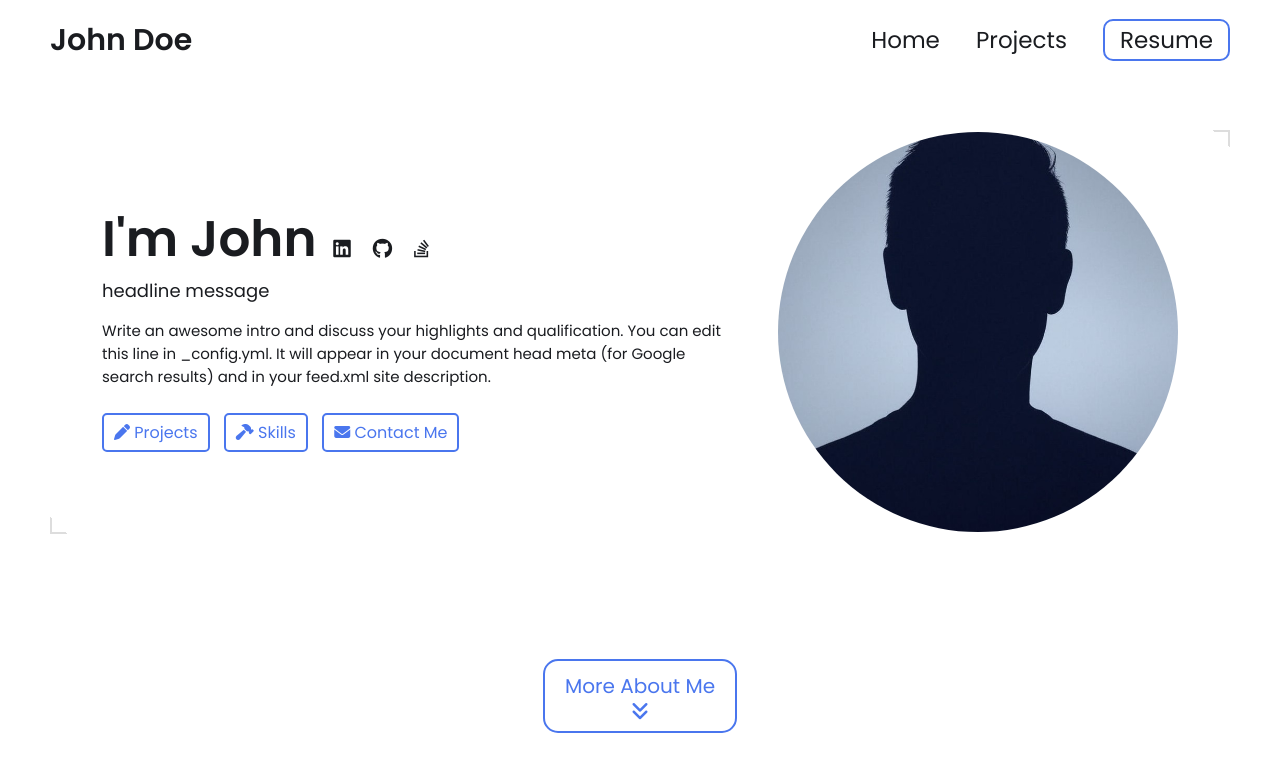
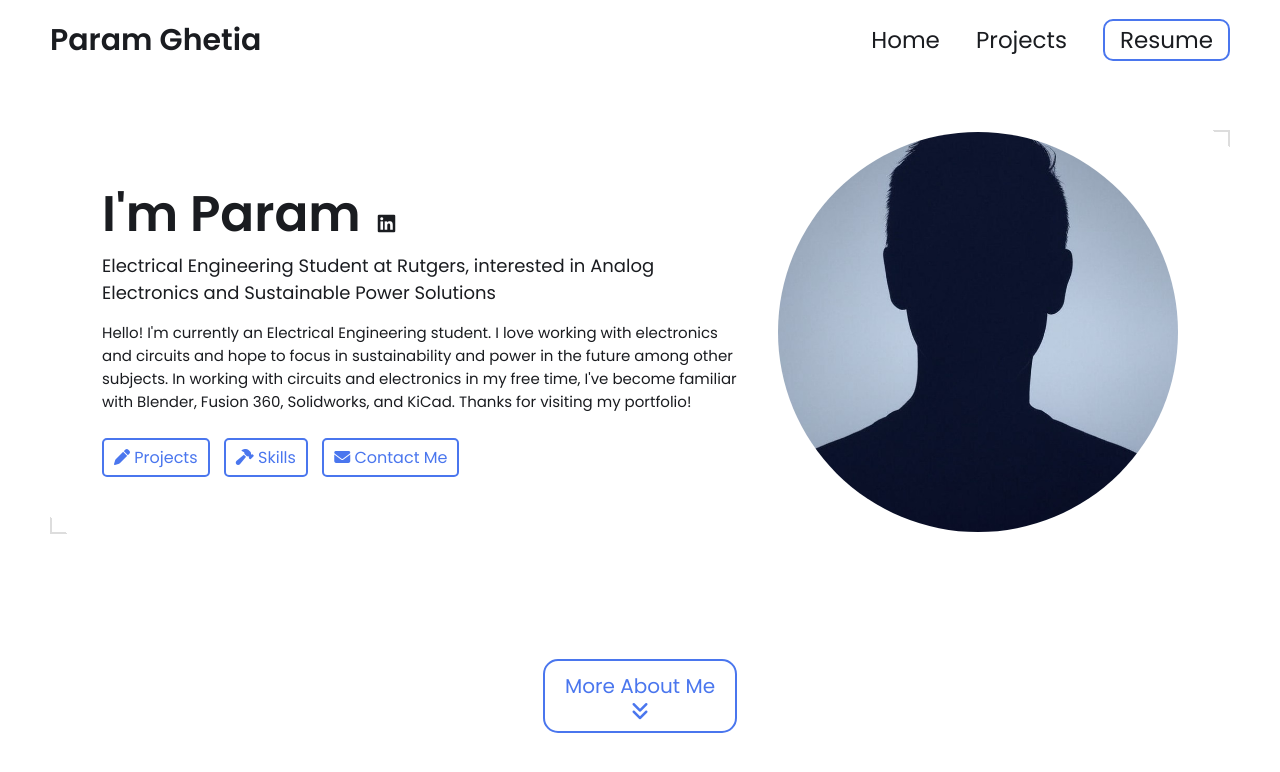
Before and after one commit to ParamGhetia/ParamGhetia.github.io, a Jekyll site: the page built from index.html, in a window 1280 px wide and 900 px high. Shown: the top 772 px of the window. Built offline with Jekyll 4.4.1, drawn with Linux system fonts in a browser that asks for light colours.

Commit message:
Update _config.yml

```diff
--- a/_config.yml
+++ b/_config.yml
@@ -7,17 +7,15 @@
 
 # Main Page Setup
 
-title: John Doe's Portfolio # This is what shows up in the tab of the browser
+title: Param Ghetia's Portfolio # This is what shows up in the tab of the browser
 
 
 
 # Hero Section
-name: John Doe
-headline: headline message
+name: Param Ghetia
+headline: Electrical Engineering Student at Rutgers, interested in Analog Electronics and Sustainable Power Solutions
 description: >- # dont remove this line. this will ignore all new lines until the next section
-  Write an awesome intro and discuss your highlights and qualification. You can edit this
-  line in _config.yml. It will appear in your document head meta (for
-  Google search results) and in your feed.xml site description.
+  Hello! I'm currently an Electrical Engineering student. I love working with electronics and circuits and hope to focus in sustainability and power in the future among other subjects. In working with circuits and electronics in my free time, I've become familiar with Blender, Fusion 360, Solidworks, and KiCad. Thanks for visiting my portfolio!
 
 # Place your profile image in /assets/images/profile-image/folder and edit the file name
 profile_image: ./assets/images/profile-image/avatar.jpeg
@@ -31,9 +29,9 @@ resume-url: https://drive.google.com/file/d/13Z3duVzh-gguPU5r03oJVEE6rV9rd3DS/vi
 # Set up external links - this will show up as small icons next to your name.
 
 external-links:    # input only your own url slug. The icons with missing entries will not appear.
-  linkedin: test    # https://www.linkedin.com/in/{your url slug}
-  github: leea12    # https://github.com/{your url slug}
-  stackoverflow: test      # https://stackoverflow.com/users/{your url slug}
+  linkedin: https://www.linkedin.com/in/param-ghetia-b0181b355/    # https://www.linkedin.com/in/{your url slug}
+  github:    # https://github.com/{your url slug}
+  stackoverflow:      # https://stackoverflow.com/users/{your url slug}
   medium:            # https://medium.com/@{your url slug}
   x-twitter:   # https://x.com/{your url slug}
   threads:            # https://threads.net/@{your url slug}
```
